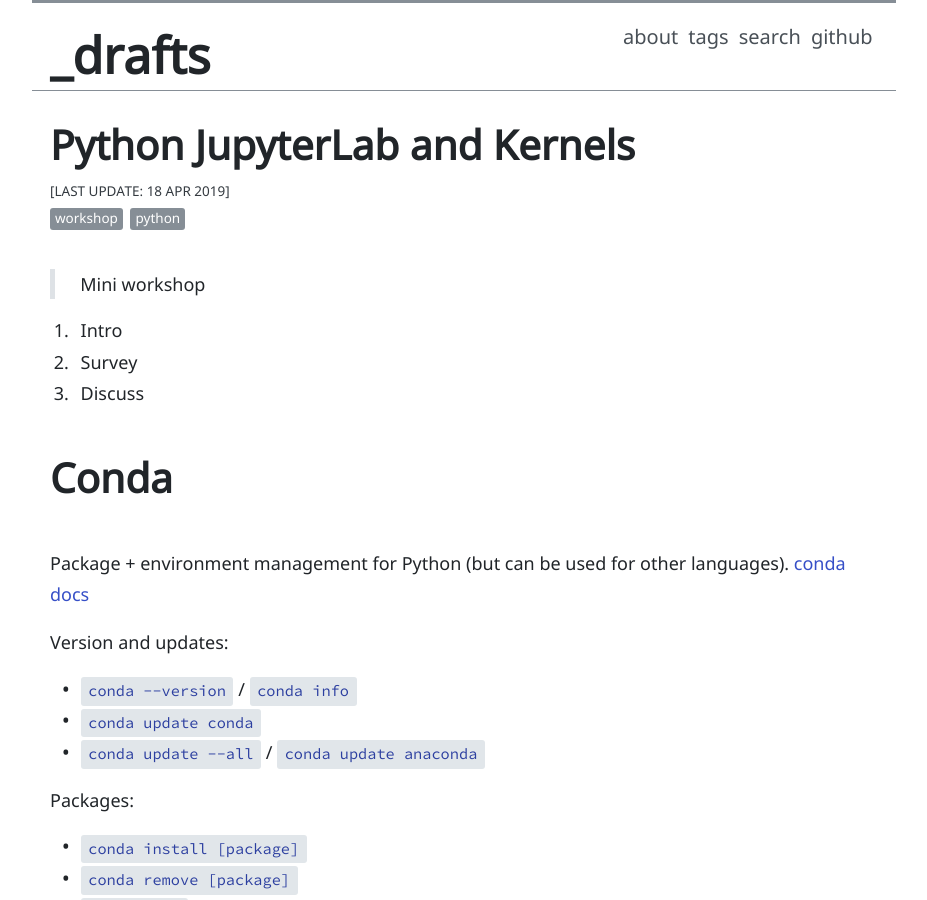
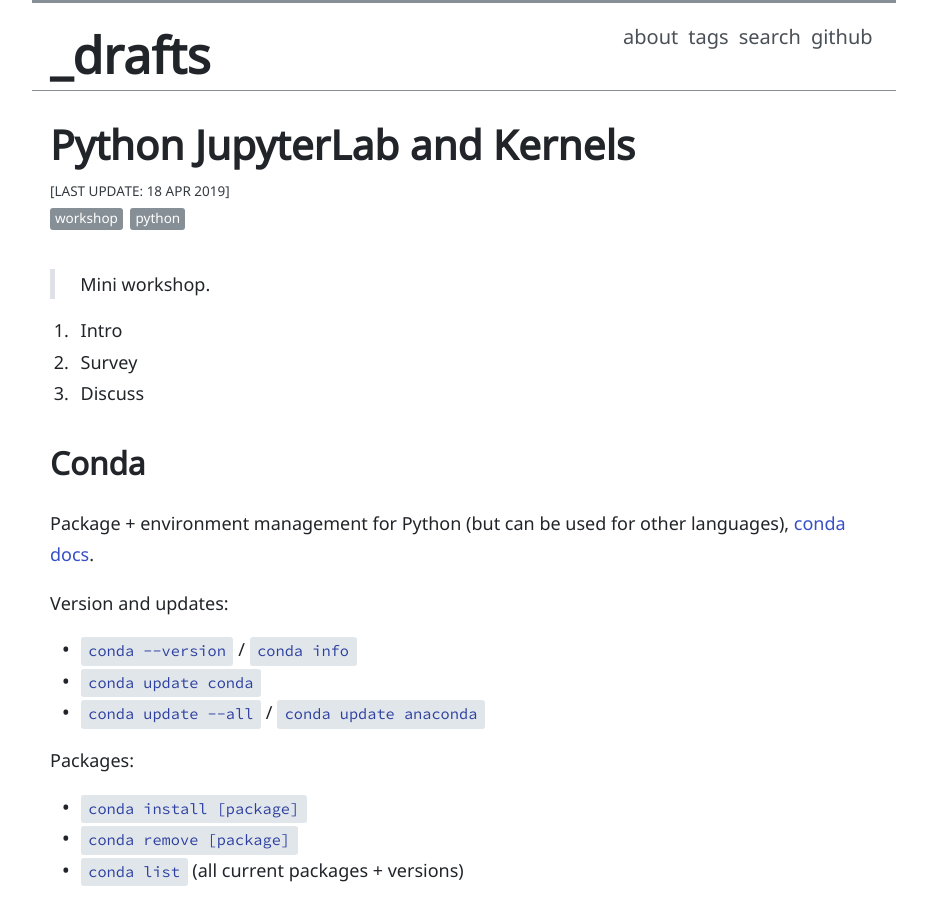
Before and after one commit to evanwill/_drafts, a Jekyll site: the page built from _notes/py-club.md, in a window 1280 px wide and 900 px high. Shown: the whole window, without its empty margins (176-1103 px from the left). Built offline with Jekyll 4.4.1, drawn with Linux system fonts in a browser that asks for light colours.

Commit message:
py update

```diff
--- a/_notes/py-club.md
+++ b/_notes/py-club.md
@@ -5,16 +5,15 @@
 date: 2019-04-18
 ---
 
-> Mini workshop
+> Mini workshop.
 
 1. Intro
 2. Survey
 3. Discuss
 
-# Conda
+## Conda
 
-Package + environment management for Python (but can be used for other languages).
-[conda docs](https://conda.io/en/latest/)
+Package + environment management for Python (but can be used for other languages), [conda docs](https://conda.io/en/latest/).
 
 Version and updates:
 
@@ -30,7 +29,7 @@
 
 Keep in mind if you install something without using `conda` (i.e. pip), conda can't update it.
 
-# Environments
+## Environments
 
 - `conda create -n testenv`
 - `conda env list`
@@ -43,7 +42,7 @@
 - `conda env export --name myenv > myenv.yml`
 - `conda env create --file myenv.yml`
 
-# Installing kernels
+## Installing kernels
 
 Python 2:
 
@@ -66,7 +65,7 @@
 
 [Kernels list](https://github.com/jupyter/jupyter/wiki/Jupyter-kernels)
 
-# Navigator
+## Navigator
 
 Anaconda Navigator is a GUI app to manage conda and install stuff...
 
@@ -77,7 +76,7 @@
 - links to learning resources
 - launch apps in the correct environment
 
-# JupyterLab
+## JupyterLab
 
 - It's the future and it's ready, [news](https://blog.jupyter.org/jupyterlab-is-ready-for-users-5a6f039b8906), [blog](https://towardsdatascience.com/jupyter-lab-evolution-of-the-jupyter-notebook-5297cacde6b)
 - If you have an up-to-date Anaconda install, it's already installed
@@ -90,7 +89,7 @@
 - `conda install nb_conda`
 - `jupyter lab`
 
-# Sharing notebooks
+## Sharing notebooks
 
 - [nbviewer](https://nbviewer.jupyter.org/) (easy way to share a static rendered version of a notebook from GitHub)
 - [binder](https://mybinder.org/) (open a GitHub repo of notebooks in a temporary executable environment, [docs](https://mybinder.readthedocs.io/en/latest/))
```
